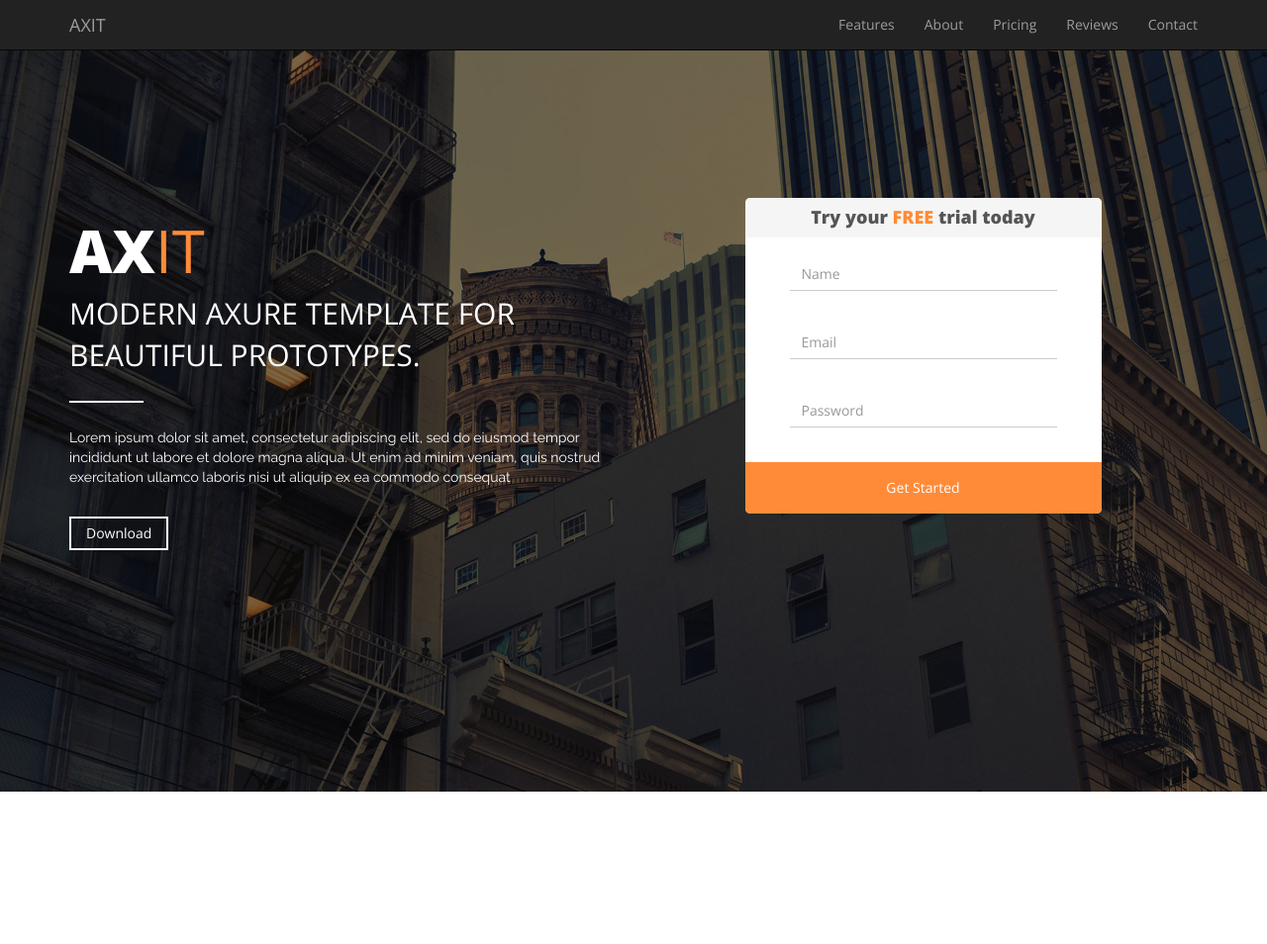
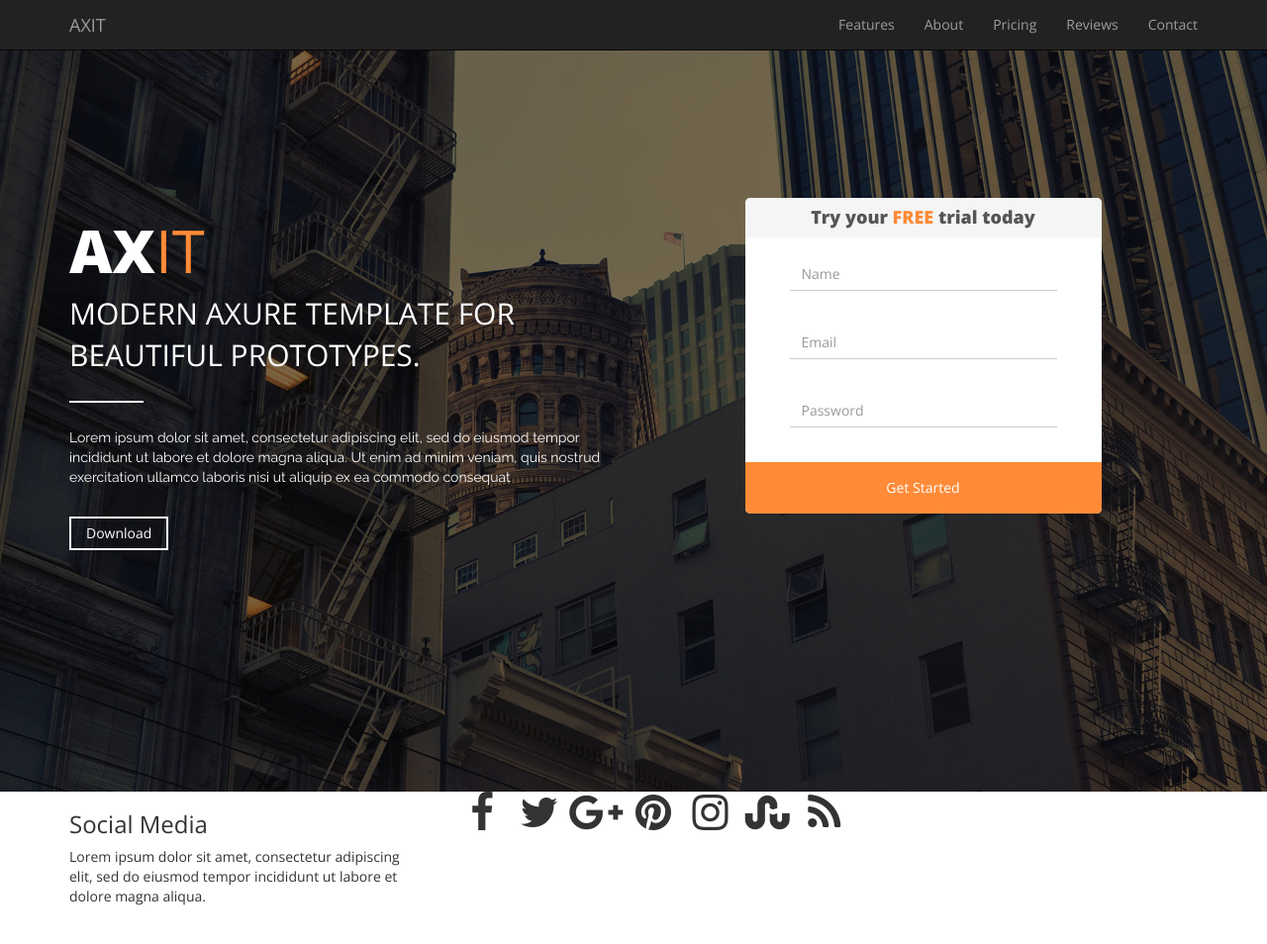
Before and after one commit to MAshrafM/PSD_Axit, a website: page index.html in a window 1280 px wide. Shown: the top 954 px of the page at 99% size. Drawn offline with nearby package versions, Linux system fonts and the light colour scheme.

Commit message:
social structure

```diff
--- a/index.html
+++ b/index.html
@@ -64,6 +64,27 @@
       </div>
     </header>
     <!-- End Header -->
+    <!-- Soical Media -->
+    <section id="social-media">
+      <div class="container">
+        <div class="row">
+          <div class="col-md-4">
+            <h3>Social Media</h3>
+            <p>Lorem ipsum dolor sit amet, consectetur adipiscing elit, sed do eiusmod tempor incididunt ut labore et dolore magna aliqua.</p>
+          </div>
+          <div class="col-md-8">
+            <i class="fa fa-facebook fa-3x fa-fw"></i>
+            <i class="fa fa-twitter fa-3x fa-fw"></i>
+            <i class="fa fa-google-plus fa-3x fa-fw"></i>
+            <i class="fa fa-pinterest fa-3x fa-fw"></i>
+            <i class="fa fa-instagram fa-3x fa-fw"></i>
+            <i class="fa fa-stumbleupon fa-3x fa-fw"></i>
+            <i class="fa fa-rss fa-3x fa-fw"></i>
+          </div>
+        </div>
+      </div>
+    </section>
+    <!-- End Social media -->
     <!-- Scripts -->
     <script  src="https://code.jquery.com/jquery-2.2.4.min.js"  integrity="sha256-BbhdlvQf/xTY9gja0Dq3HiwQF8LaCRTXxZKRutelT44="  crossorigin="anonymous"></script>
     <script src="https://maxcdn.bootstrapcdn.com/bootstrap/3.3.7/js/bootstrap.min.js" integrity="sha384-Tc5IQib027qvyjSMfHjOMaLkfuWVxZxUPnCJA7l2mCWNIpG9mGCD8wGNIcPD7Txa" crossorigin="anonymous"></script>
```
